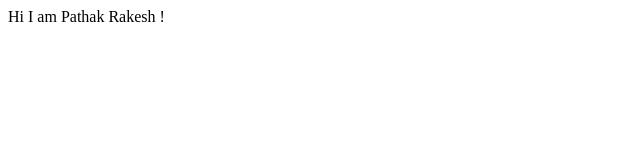
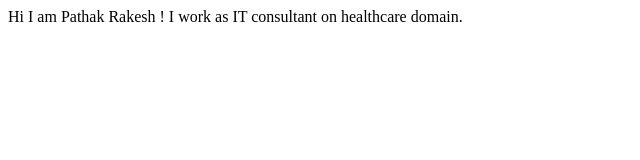
Before and after one commit to pathakr007/Mark-3-Practise-Repo, a plain HTML site: page index.html in a window 1280 px wide. Shown: the whole page, without its empty margins (0-640 px from the left). Drawn offline with Linux system fonts and the light colour scheme.

Commit message:
Docs : Update work domain
updated the work domain in index.html

```diff
--- a/index.html
+++ b/index.html
@@ -8,5 +8,6 @@
 </head>
 <body>
     Hi I am Pathak Rakesh !
+    I work as IT consultant on healthcare domain.
 </body>
 </html>
```
